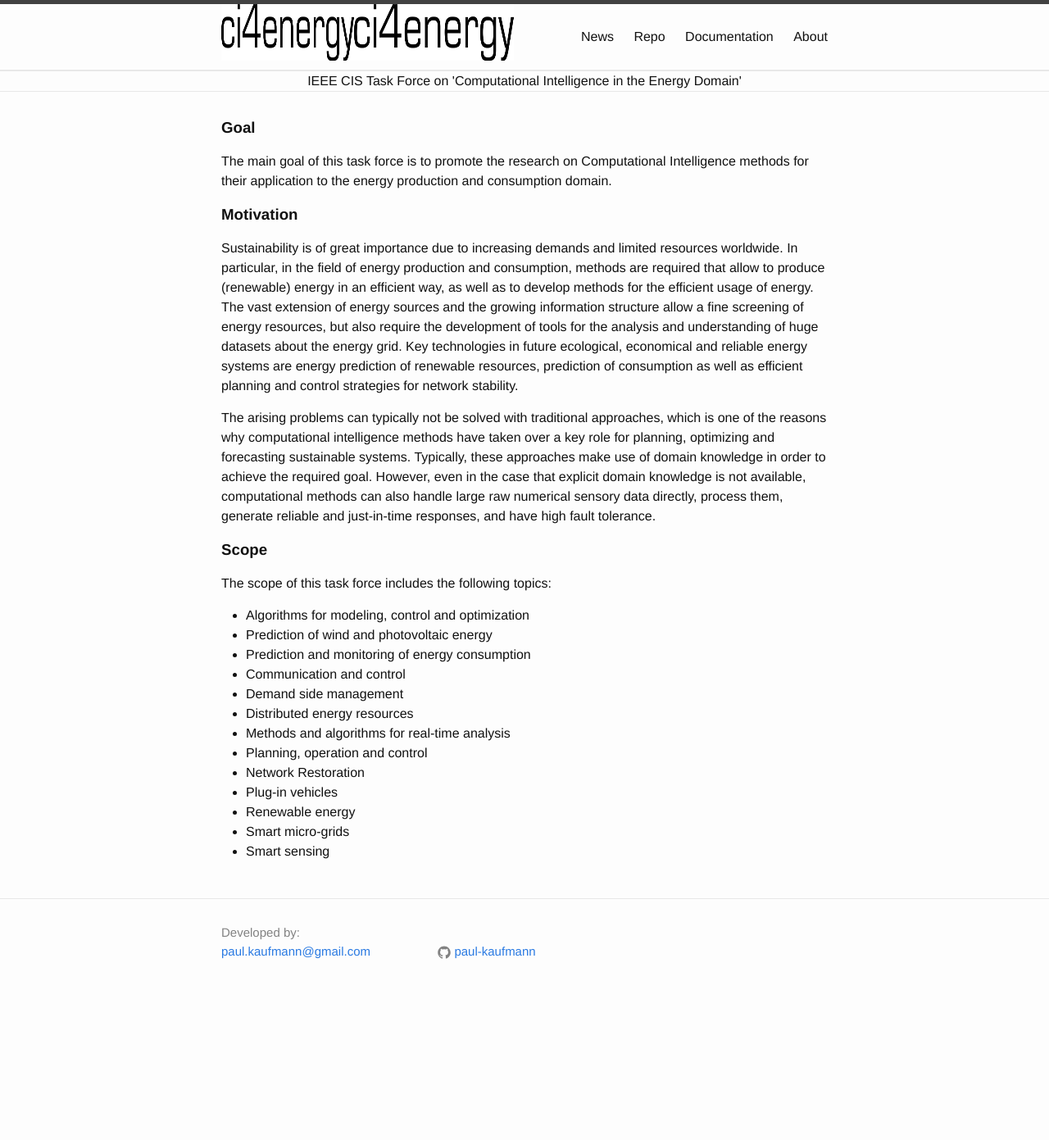
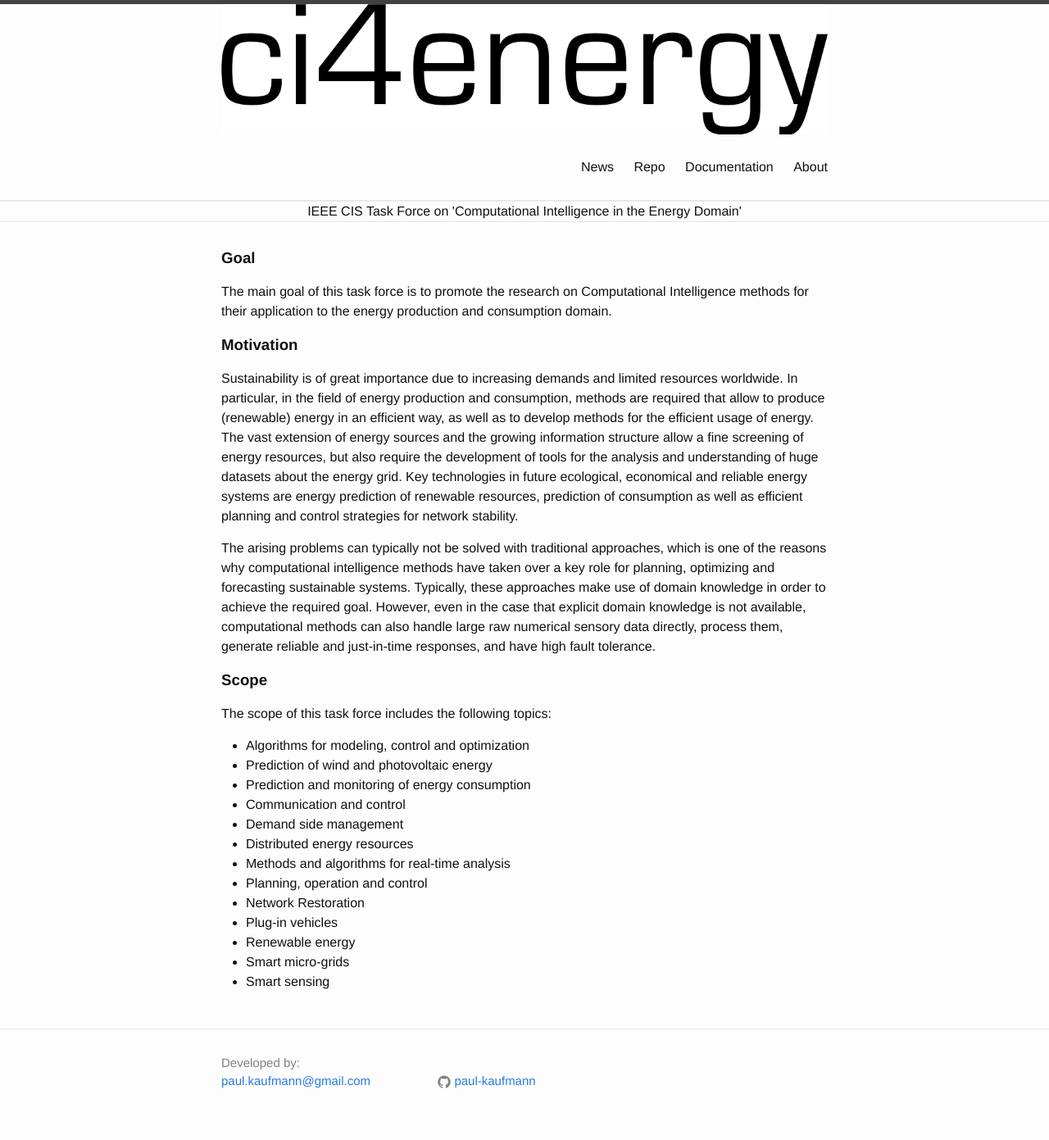
Before and after one commit to ci4energy/ci4energy.github.io, a Jekyll site: the page built from index.html, in a window 1280 px wide. Shown: the whole page at 82% size. Built offline with Jekyll 4.4.1, drawn with Linux system fonts in a browser that asks for light colours; before the commit the page ends 1232 px from its top, so only the background shows below that.

Commit message:
no message

```diff
--- a/_includes/header.html
+++ b/_includes/header.html
@@ -2,8 +2,7 @@
 
   <div class="wrapper">
 
-    <a class="site-title" href="{{ site.baseurl }}/"><img src="{{ site.baseurl }}/assets/logo.png" alt="Ampehre Logo" width="162" height="69"></a>
-    <a href="http://www.uni-paderborn.de"><img src="{{ site.baseurl }}/assets/logo.png" alt="Uni Paderborn Logo" width="195" height="69"></a>
+    <a class="site-title" href="{{ site.baseurl }}/"><img src="{{ site.baseurl }}/assets/logo.png" alt="ci4energy Logo"></a>
 
     <nav class="site-nav">
       <a href="#" class="menu-icon">
```
